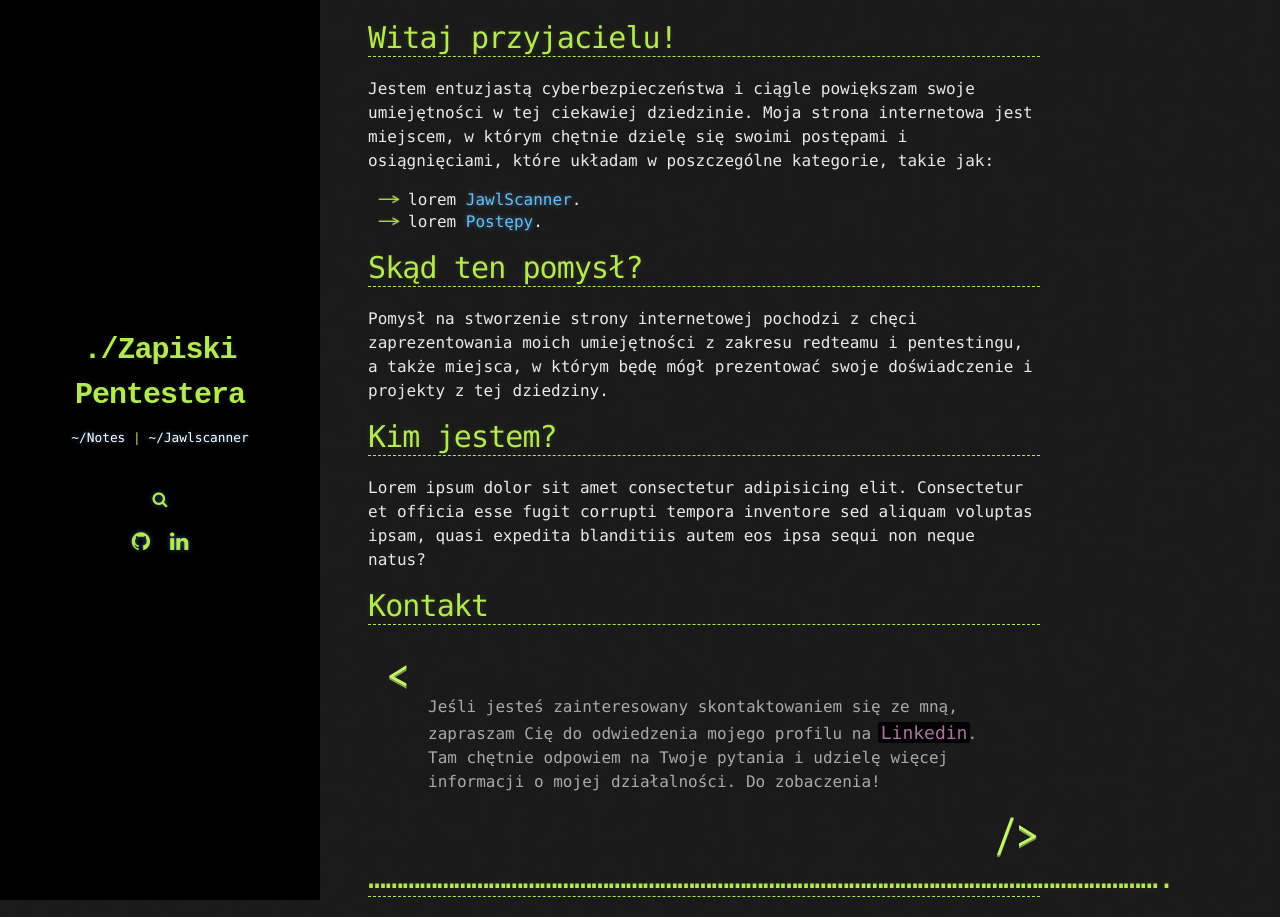
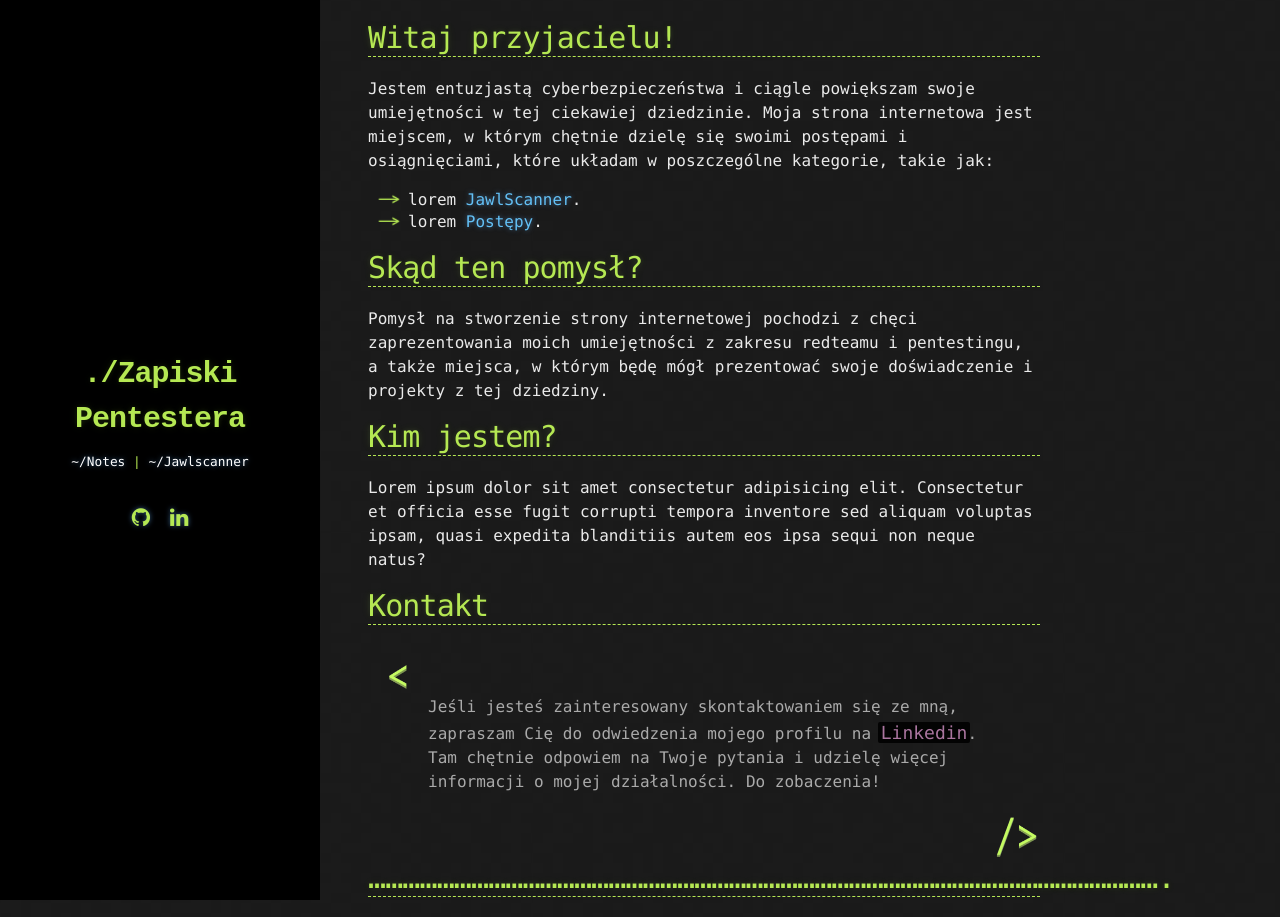
Before and after one commit to Cyberjali/Cyberjali.github.io, a Jekyll site: the page built from _pages/index.md, in a window 1280 px wide. Built offline with Jekyll 4.4.1, drawn with Linux system fonts in a browser that asks for light colours; comment, search, counter and statistics services are not loaded.

Commit message:
Update social_links.html

```diff
--- a/_includes/social_links.html
+++ b/_includes/social_links.html
@@ -1,7 +1,4 @@
-<div class="social d-flex flex-column justify-content-center w-100">
-    <a href="{{ '/' | relative_url }}search" class="text-center w-100 mt-3 mb-2">
-      <i class="fa fa-sm fa-search"></i>
-    </a>
+
     <div class="social-links-bar d-flex justify-content-center mb-2">
         {% if site.facebook %}
         <a href="https://facebook.com/{{ site.facebook }}" target="_blank" rel="noopener"></a>
```
